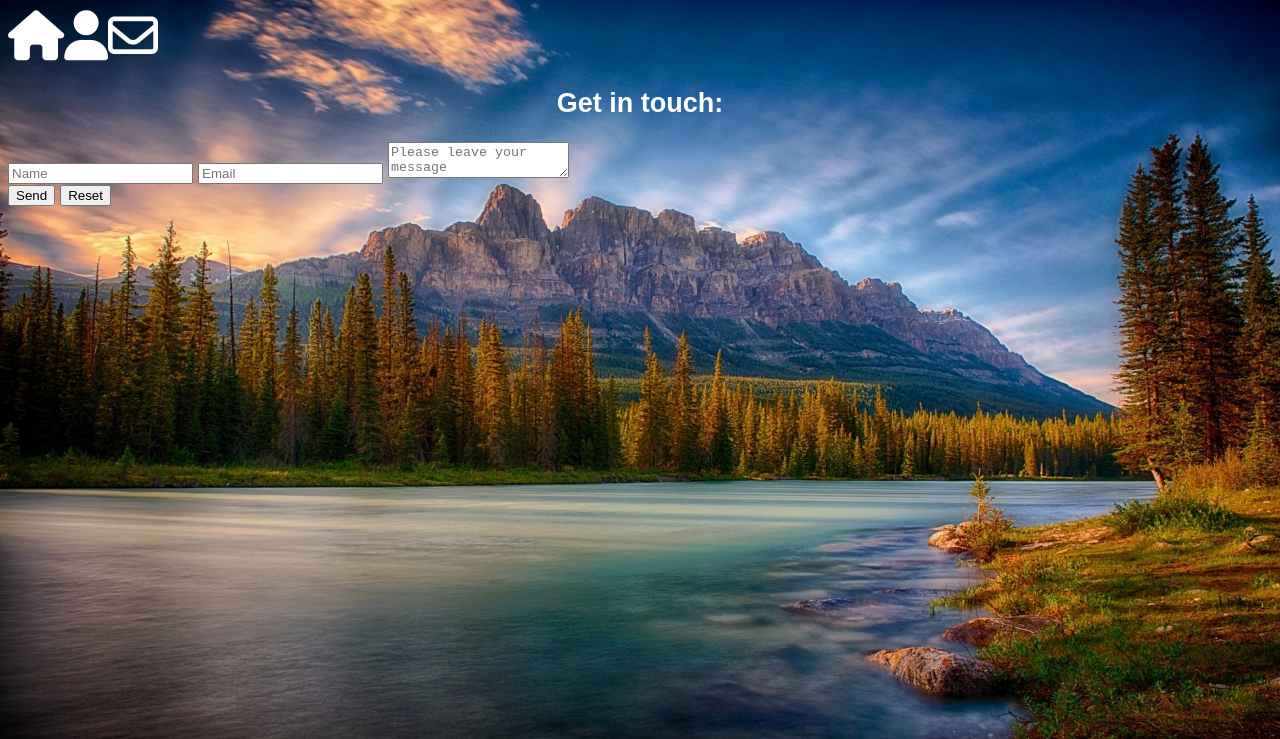
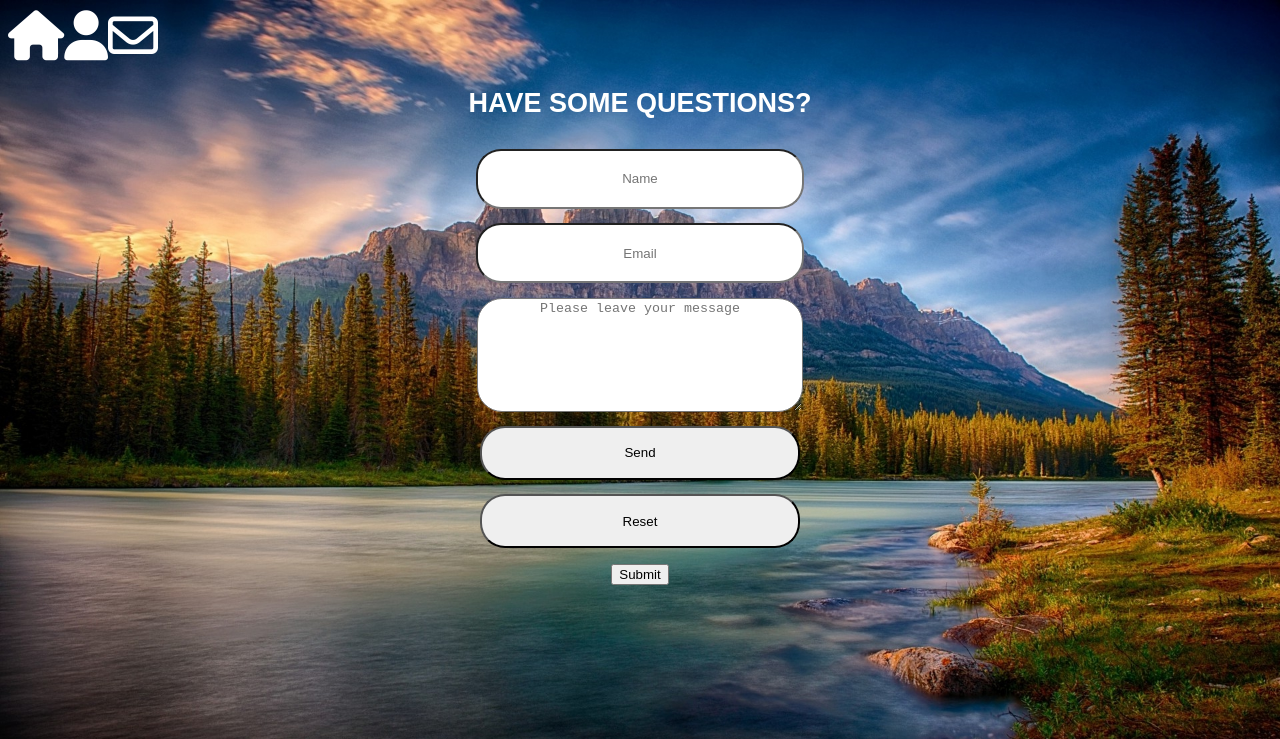
Before and after one commit to manmarron/my-portfolio, a plain HTML site: page contact.html in a window 1280 px wide. Shown: the top 739 px of the page. Drawn offline with Linux system fonts and the light colour scheme.

Commit message:
CSS updates

```diff
--- a/contact.html
+++ b/contact.html
@@ -18,22 +18,21 @@
 
             </div>
         </div>
-        <header>
-            <h2 class="pageheaders">Get in touch:</h2>
-        </header>
+        <header><div class="pageheadercontainer"><h2 class="pageheader">HAVE SOME QUESTIONS?</h2></div></header>
 
-        <section >
+        <section>
             <div class="formelement">
                 <div class="inputFields">
-                    <input type="input" Class="bubbleInput" placeholder="Name">
-                    <input type="input" Class="bubbleInput" placeholder="Email">
-                    <textarea class="bubbleInput" placeholder="Please leave your message"></textarea>
+                    <input type="input" class="bubbleInput" placeholder="Name">
+                    <input type="input" class="bubbleInput" placeholder="Email">
+                    <textarea style="height: 6rem;" class="bubbleInput" placeholder="Please leave your message"></textarea>
+                    <button class="submit">Send</button>
+                    <button class="clear">Reset</button>
+                    <div class="row">
+                        <input type="submit" value="Submit">
+                      </div>
                 </div>
 
-                <div class="formButtons">
-                    <button class="submit">Send</button>
-                    <button class="clear">Reset</button>
-                </div>
             </div>
         </section>
 
--- a/newstyles.css
+++ b/newstyles.css
@@ -33,10 +33,53 @@ html {
   }
 
 /*page headers*/
+
+.pageheadercontainer {
+    display: flex;
+    align-content: center;
+    justify-content: center;
+    width: 100%;
+}
+
 .pageheaders {
     text-align: center;
 }
 
+/*form*/
+
+.formelement {
+
+    display: flex;
+    align-content: center;
+    justify-content: center;
+    align-items: center;
+
+}
+.inputFields {
+
+    display: flex;
+    flex-direction: column;
+    align-items: center;
+    flex: 1 1 auto;
+    justify-content: space-around;
+    height: 450px;
+}
+
+.bubbleInput {
+    height: 3rem;
+    text-align: center;
+    border-radius: 25px;
+    resize: vertical;
+    width: 25vw;
+
+}
+
+.bubbleButton, .submit, .clear {
+    height: 3rem;
+    border-radius: 25px;
+    width: 25vw;
+
+}
 /* footer bar*/
 
 .footerBar {
@@ -49,7 +92,7 @@ html {
 .socialMedia {
     /*border: 30px solid gold;*/
     display: flex;
-    flex-direction: row;
+    row;
     flex-wrap: wrap;
     align-content: center;
 }
```
